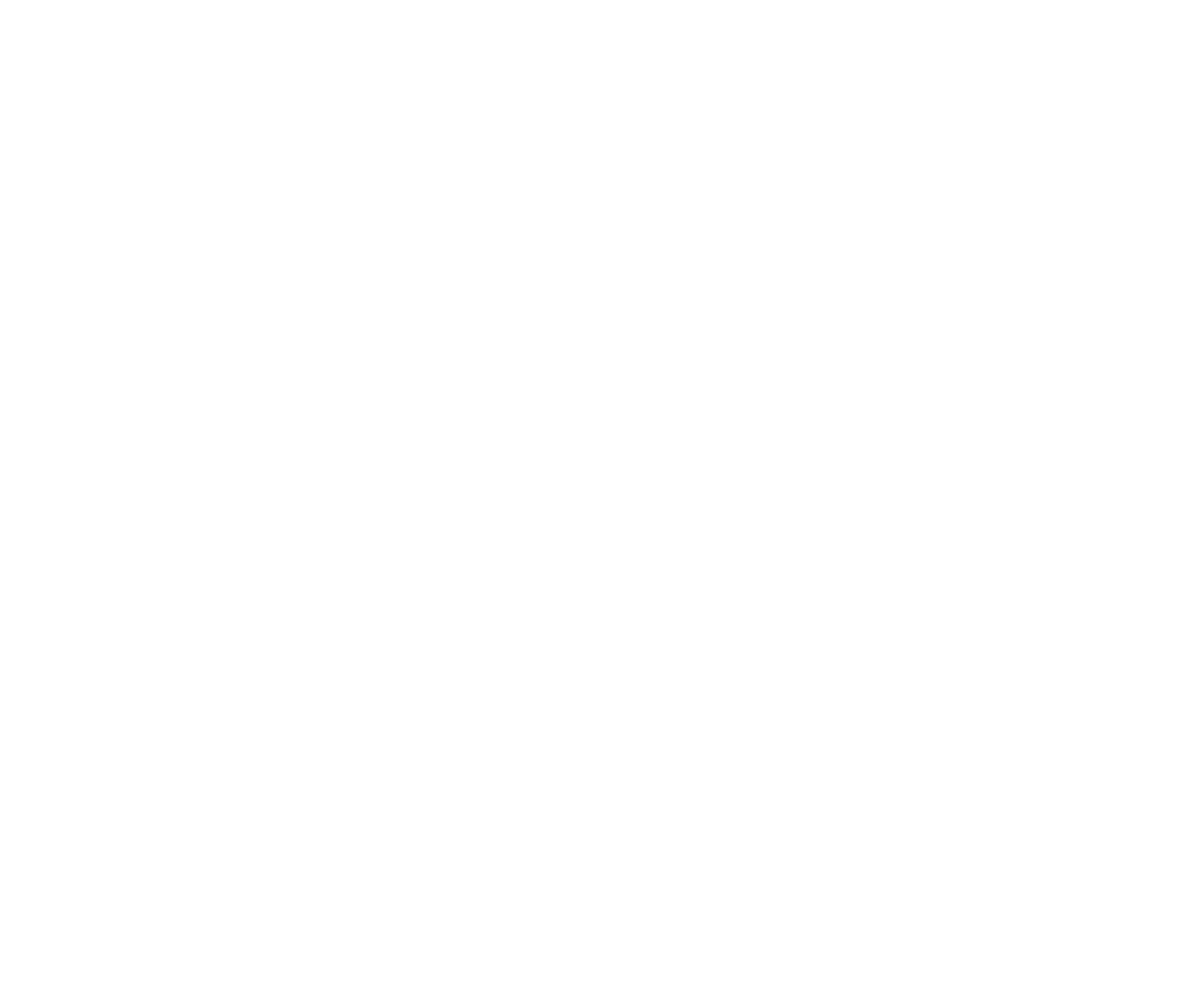
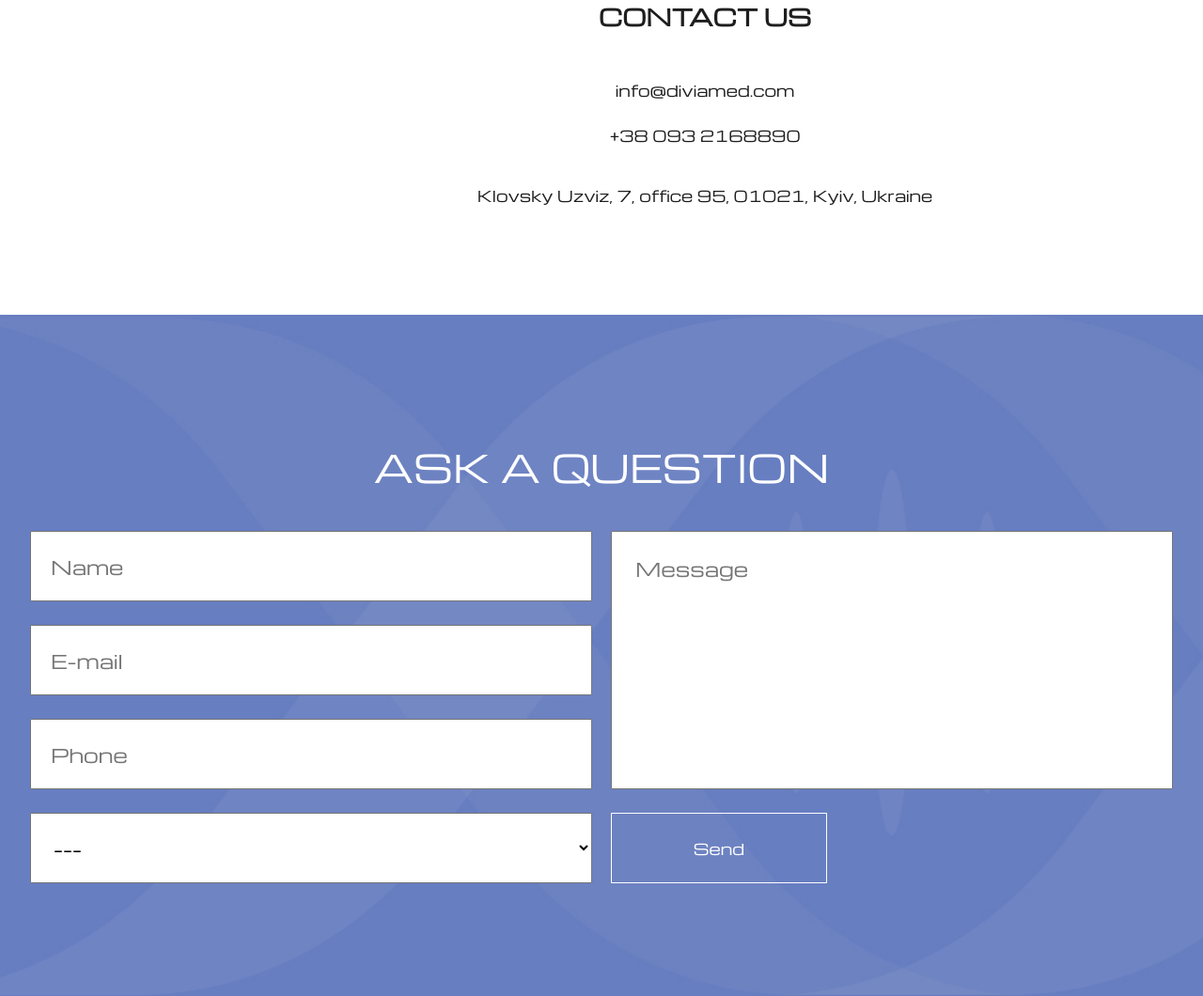
Before and after one commit to Mishok1/Diviamed, a PHP site: page /pages/contacts.html in a window 1280 px wide; the page is wider, and only the part inside the window is pictured. Before the commit the part shown is empty. Shown: that part at 94% size. Before the commit the page ends 800 px from the top of that part, so only its background shows below. Run offline with PHP 8.4, Linux system fonts and the light colour scheme.

Commit message:
added_contacts_page

```diff
--- a/pages/contacts.html
+++ b/pages/contacts.html
@@ -0,0 +1,50 @@
+<!DOCTYPE html>
+<html lang="en">
+
+<head>
+    <meta charset="UTF-8">
+    <meta name="viewport" content="width=device-width, initial-scale=1.0">
+    <link rel="stylesheet" href="../styles/style.css">
+    <title>Document</title>
+</head>
+
+<body>
+    <h1 class="visually_hidden">Contacts</h1>
+    <section class="contact_us_section width_container">
+        <h2 class="contact_us_title">Contact us</h2>
+        <address class="contact_address">
+            <a class="address_link" href="mailto:info@diviamed.com">info@diviamed.com</a>
+            <a class="address_link" href="tel:+380932168890">+38 093 2168890</a>
+            <p class="address">Klovsky Uzviz, 7, office 95, 01021, Kyiv, Ukraine</p>
+        </address>
+    </section>
+    <section class="contact_section">
+        <h2 class="contact_section_header">ASK A QUESTION</h2>
+        <form action="index.html" method="POST" class="contact_section_form">
+            <div class="contact_section_form_left">
+                <input type="text" placeholder="Name">
+                <input type="email" placeholder="E-mail">
+                <input type="tel" placeholder="Phone">
+                <select name="topic">
+                    <option value="null">---</option>
+                    <option value="assisted_reproductive_treatments">Assisted Reproductive Treatments</option>
+                    <option value="dentistry">Dentistry</option>
+                    <option value="aesthetic_medicine">Aesthetic Medicine</option>
+                    <option value="osteopathy">Osteopathy</option>
+                    <option value="ophthalmology">Ophthalmology</option>
+                    <option value="laboratory_tests_and_diagnostic_imaging">Laboratory Tests and Diagnostic imaging
+                    </option>
+                    <option value="wellness">Wellness</option>
+                    <option value="rehabilitation">Rehabilitation</option>
+                </select>
+            </div>
+            <div class="contact_section_form_right">
+                <textarea name="message" cols="30" rows="10" placeholder="Message"></textarea>
+                <button type="button">Send</button>
+            </div>
+
+        </form>
+    </section>
+</body>
+
+</html>
--- a/styles/style.css
+++ b/styles/style.css
@@ -1193,3 +1193,29 @@
 .how_to_start_post_scriptum {
   margin-bottom: 35px;
 }
+
+/* contacs_page */
+
+/* contact_us_section */
+
+.contact_us_title {
+  margin: 0;
+  margin-bottom: 50px;
+  text-transform: uppercase;
+  text-align: center;
+}
+
+.contact_address {
+  font-style: normal;
+  display: flex;
+  gap: 25px;
+  flex-direction: column;
+  justify-content: center;
+  align-items: center;
+  margin-bottom: 100px;
+}
+
+.address_link {
+  color: #1e1e1e;
+  text-decoration: none;
+}
```
Also changed, not shown: README.md.
